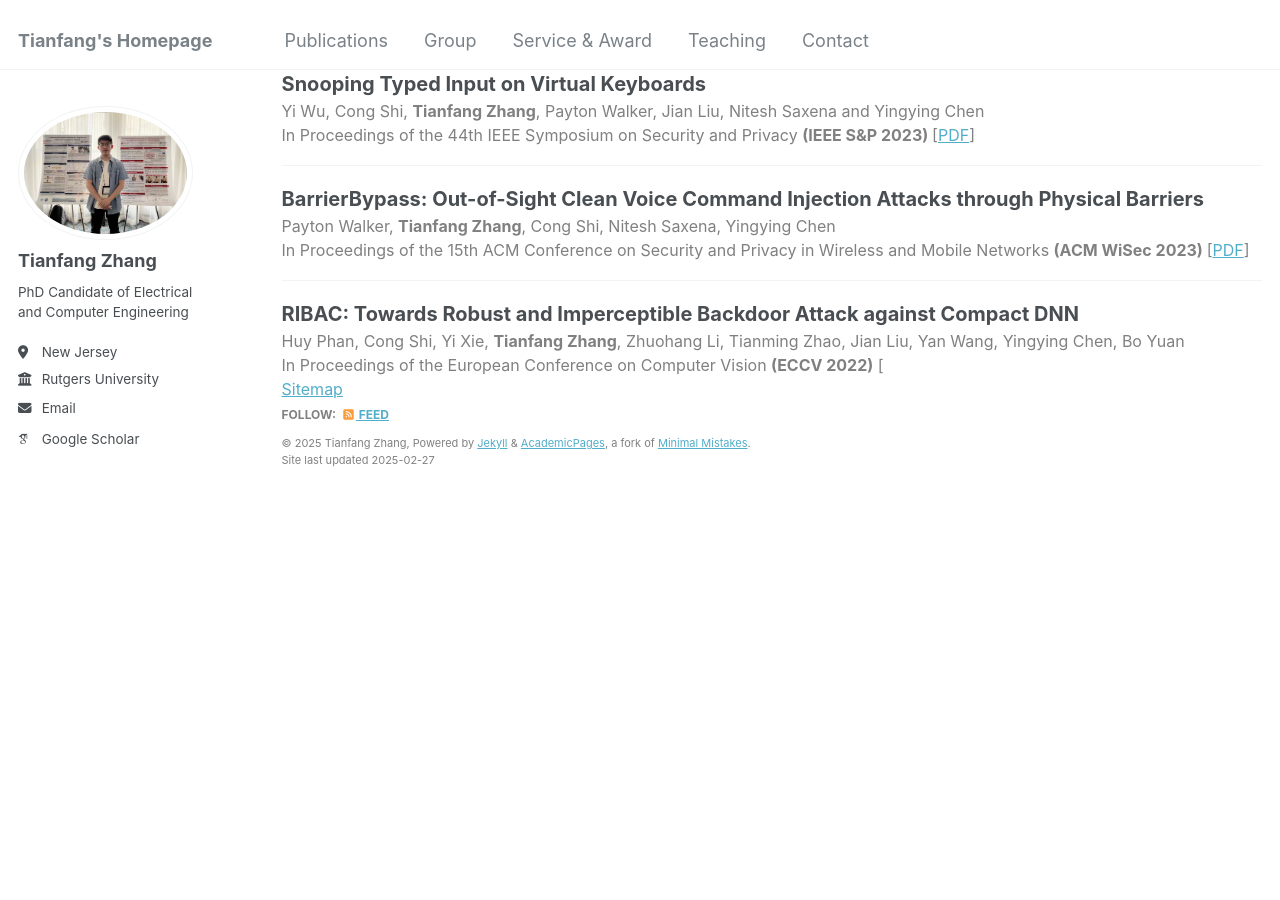
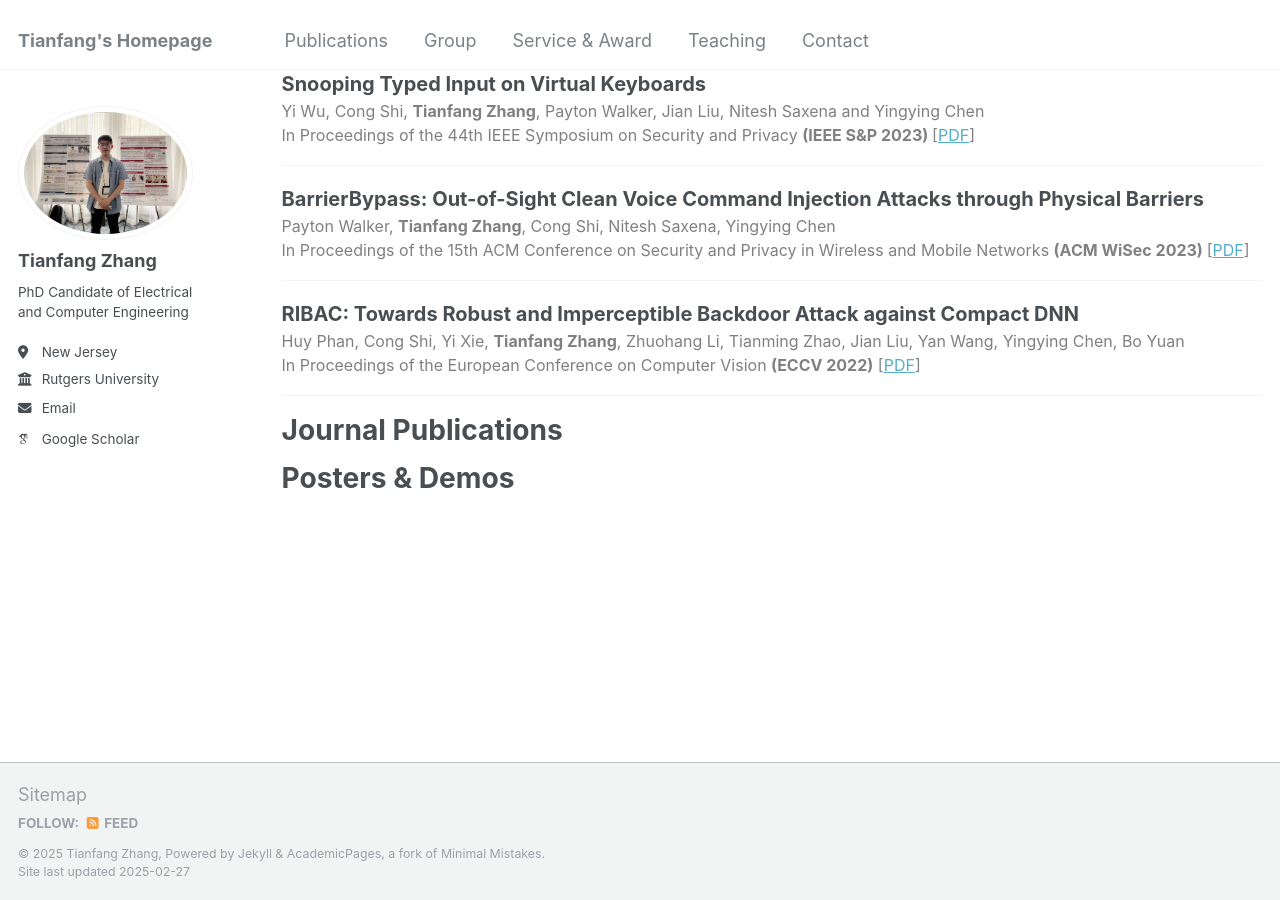
Before and after one commit to tianfang96/tianfang96.github.io, a Jekyll site: the page built from _pages/publications.html, in a window 1280 px wide and 900 px high, scrolled down 1381 px. Built offline with Jekyll 4.4.1, drawn with Linux system fonts in a browser that asks for light colours; some web fonts are replaced; before the commit the page ends 2047 px from its top, so only the background shows below that; part of the change alters nothing that is shown.

Commit message:
Update publications.html

```diff
--- a/_pages/publications.html
+++ b/_pages/publications.html
@@ -131,7 +131,7 @@ author_profile: true
   Huy Phan, Cong Shi, Yi Xie, <strong>Tianfang Zhang</strong>, Zhuohang Li, Tianming Zhao, Jian Liu, Yan Wang, Yingying Chen, Bo Yuan
 </div>
 <div style="font-size: 16px; color: gray;">
-  In Proceedings of the European Conference on Computer Vision <strong>(ECCV 2022)</strong> [<a href="https://eceweb1.rutgers.edu/~daisylab/papers/RIBAC%20Towards%20Robust%20and%20Imperceptible%20Backdoor%20Attack%20against%20Compact%20DNN.pdf>PDF</a>]
+  In Proceedings of the European Conference on Computer Vision <strong>(ECCV 2022)</strong> [<a href="https://eceweb1.rutgers.edu/~daisylab/papers/RIBAC%20Towards%20Robust%20and%20Imperceptible%20Backdoor%20Attack%20against%20Compact%20DNN.pdf">PDF</a>]
 </div>
 <hr>
 
```
